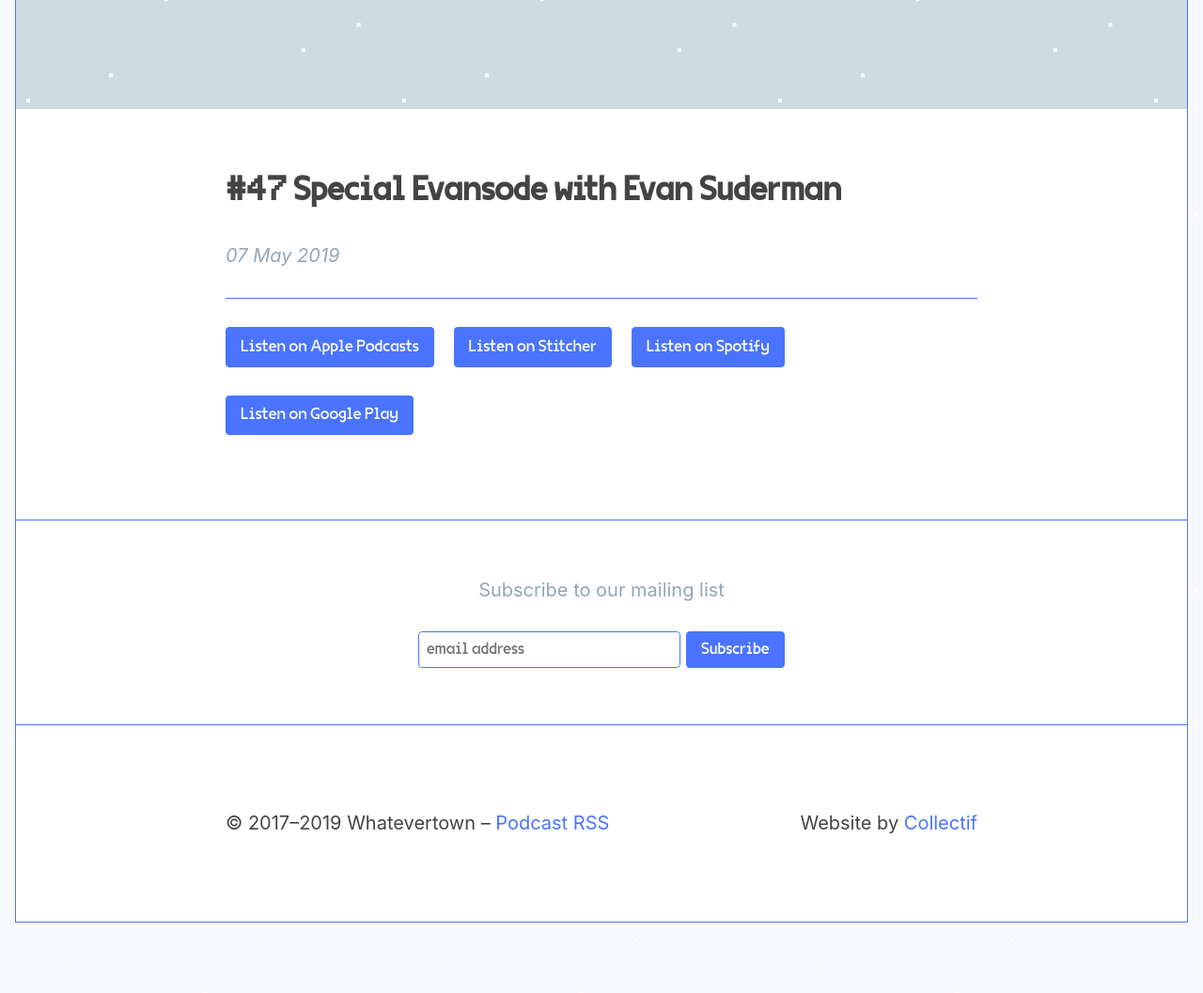
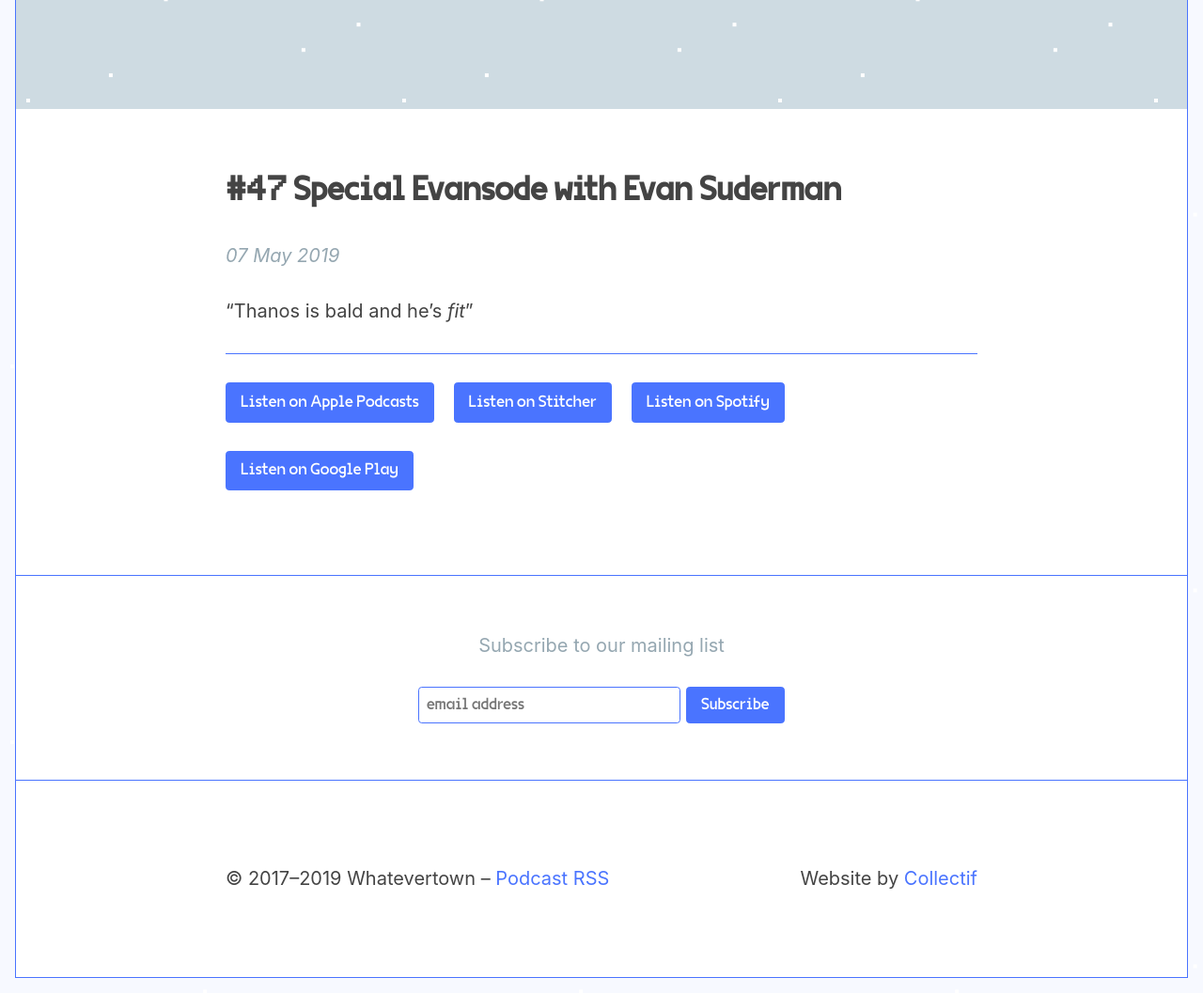
Before and after one commit to jondueck/whatevertown, a Jekyll site: the page built from _posts/episode/2019-05-07-47.markdown, in a window 1280 px wide, cut to the strip 395-1452 px from the top of the page. Shown: the whole strip at 94% size. Built offline with Jekyll 4.4.1, drawn with Linux system fonts in a browser that asks for light colours; some web fonts are replaced; comment, search, counter and statistics services are not loaded; before the commit the page ends 1393 px from its top, so only the background shows below that.

Commit message:
Updated 47

```diff
--- a/_posts/episode/2019-05-07-47.markdown
+++ b/_posts/episode/2019-05-07-47.markdown
@@ -12,3 +12,5 @@ season: 2
 episode_type: full
 episode: 47
 ---
+
+“Thanos is bald and he's *fit*”
```
